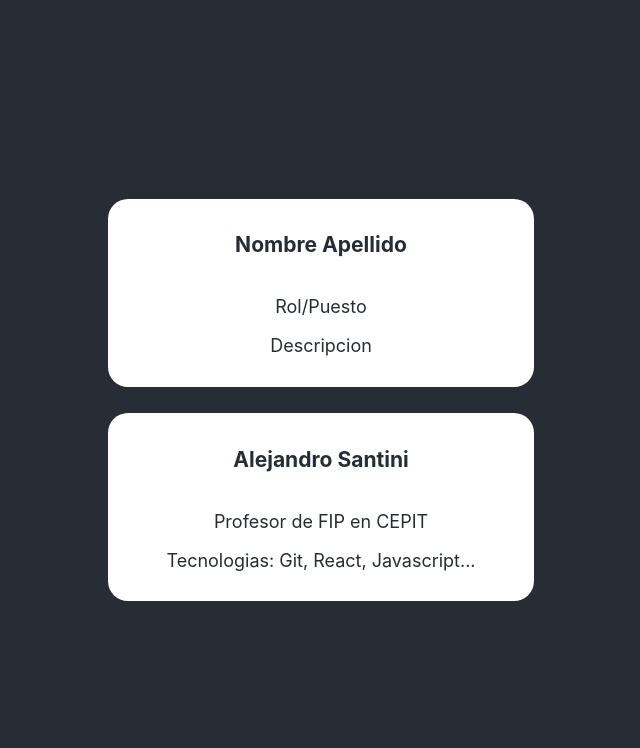
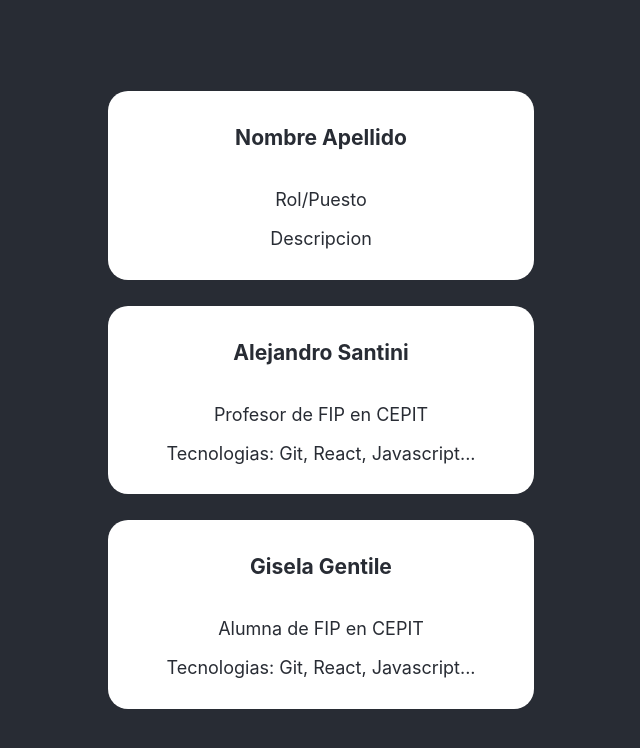
Before and after one commit to AlejandroSantini/git-practice, a React (Create React App) app: page / in a window 1280 px wide. Shown: the top 748 px of the page, without its empty margins (319-959 px from the left). Built offline with nearby package versions, Linux system fonts and the light colour scheme.

Commit message:
Gisela Card

```diff
--- a/src/App.js
+++ b/src/App.js
@@ -18,6 +18,13 @@ function App() {
                   <p>Tecnologias: Git, React, Javascript...</p>
                </div>
             </div>
+            <div className="card">
+               <h3>Gisela Gentile</h3>
+               <div>
+                  <p>Alumna de FIP en CEPIT</p>
+                  <p>Tecnologias: Git, React, Javascript...</p>
+               </div>
+             </div>
          </header>
       </div>
    );
```
